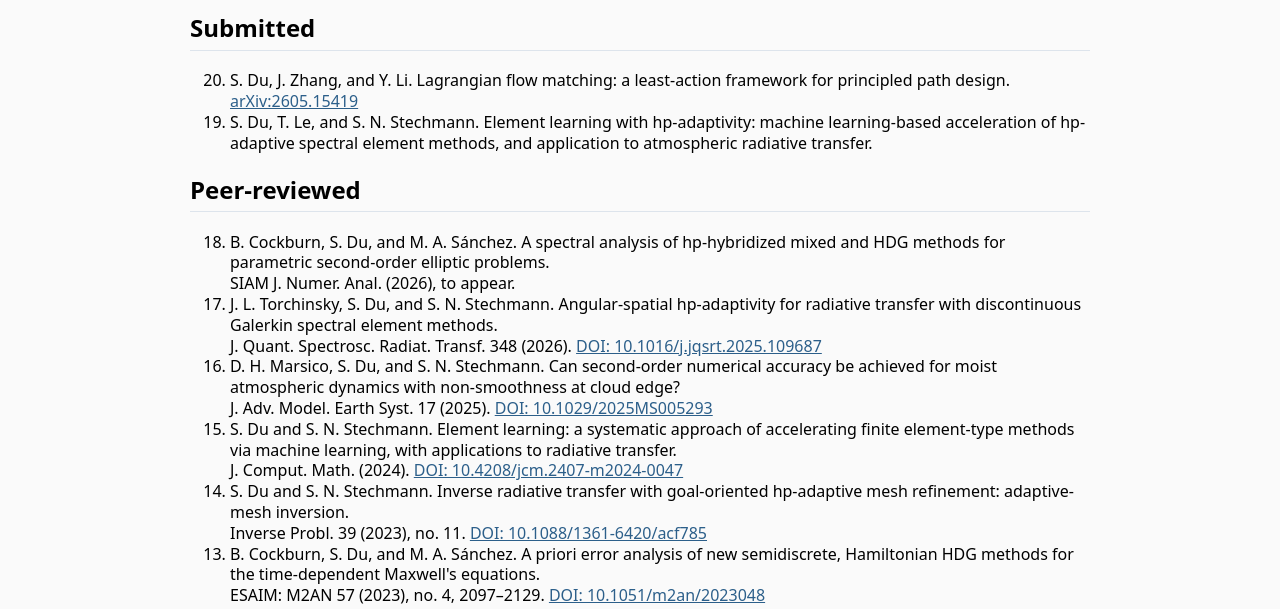
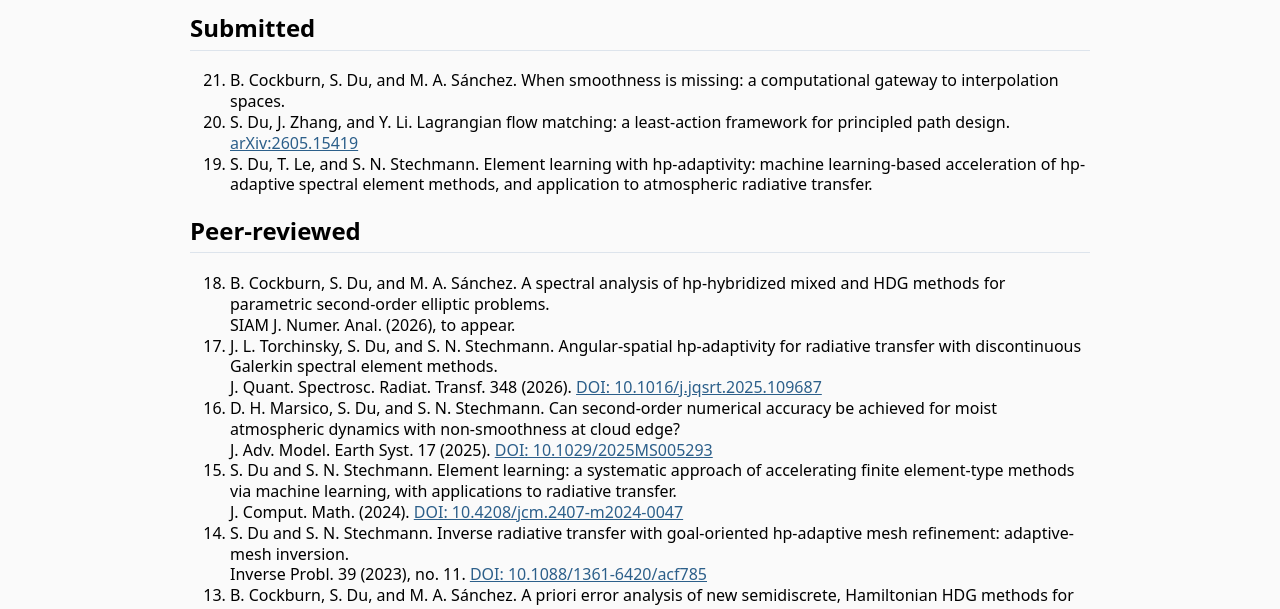
Before and after one commit to shukaidu/shukaidu.github.io, a plain HTML site: page publications.html in a window 1280 px wide. Shown: the part 161-770 px from the top of the page. Drawn offline with Linux system fonts and the light colour scheme.

Commit message:
Update CV with new submission, fall 2026 talks, and graduate committee
Co-Authored-By: Claude Opus 5.5 <noreply@anthropic.com>

```diff
--- a/publications.html
+++ b/publications.html
@@ -25,7 +25,8 @@
     </header>
 
     <h2>Submitted</h2>
-    <ol type="1" reversed start=20>
+    <ol type="1" reversed start=21>
+      <li>B. Cockburn, S. Du, and M. A. S&aacute;nchez. When smoothness is missing: a computational gateway to interpolation spaces.</li>
       <li>S. Du, J. Zhang, and Y. Li. Lagrangian flow matching: a least-action framework for principled path design. <a href="https://arxiv.org/abs/2605.15419" target="_blank">arXiv:2605.15419</a></li>
       <li>S. Du, T. Le, and S. N. Stechmann. Element learning with hp-adaptivity: machine learning-based acceleration of hp-adaptive spectral element methods, and application to atmospheric radiative transfer.</li>
     </ol>
```
Also changed, not shown: 2 other files.
